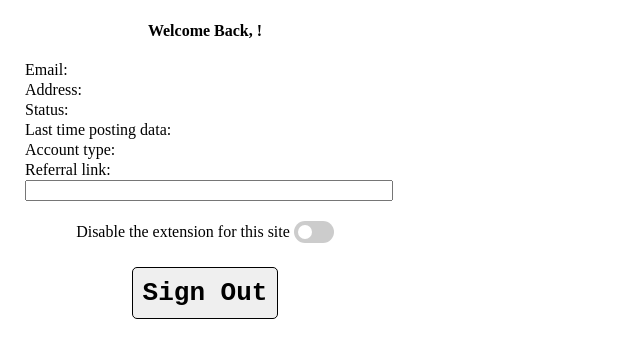
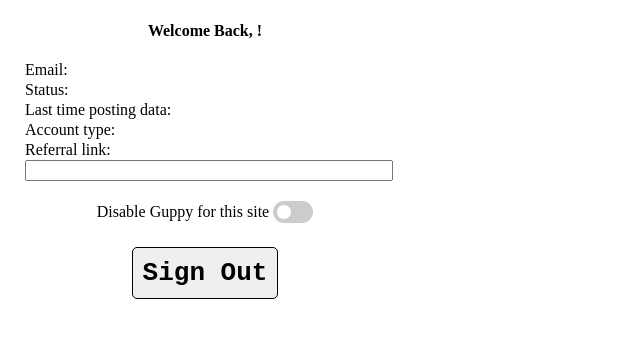
Before and after one commit to guppyco/fish-food, a website built with Parcel: page source/html/popup_account.html in a window 1280 px wide. Shown: the whole page, without its empty margins (0-640 px from the left). Built offline with nearby package versions, Linux system fonts and the light colour scheme; some packages are replaced by stand-ins of ours; no server answers.

Commit message:
Remove address from the extension popup. Format time in human-readable time.

```diff
--- a/source/html/popup_account.html
+++ b/source/html/popup_account.html
@@ -17,9 +17,6 @@
             <div class="profile-info">
                 <div class="email">
                     <span>Email: </span><span id="email"></span>
-                </div>
-                <div class="address">
-                    <span>Address: </span><span id="address"></span>
                 </div>
                 <div class="status">
                     <span>Status: </span><span id="status"></span>
@@ -58,7 +55,7 @@
         </div>
         <div class="switch-button-block">
             <div class="switch-label">
-                <span>Disable the extension for this site</span>
+                <span>Disable Guppy for this site</span>
             </div>
 
             <div class="switch-button">
--- a/source/js/popup-account.js
+++ b/source/js/popup-account.js
@@ -25,8 +25,8 @@ window.addEventListener('load', () => {
 
       $('#name').text(response.data.profile.full_name)
       $('#email').text(response.data.user)
-      $('#address').text(response.data.profile.address)
       $('#time').text(response.data.profile.last_time)
+      $('#time').text(response.data.profile.last_time.toDateString())
       $('#referral').val(response.data.profile.reflink)
       $('#status').text(status)
       let accountType = 'Waitlist'
```
